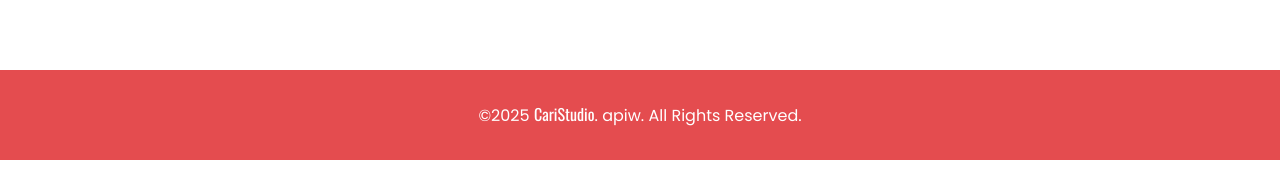
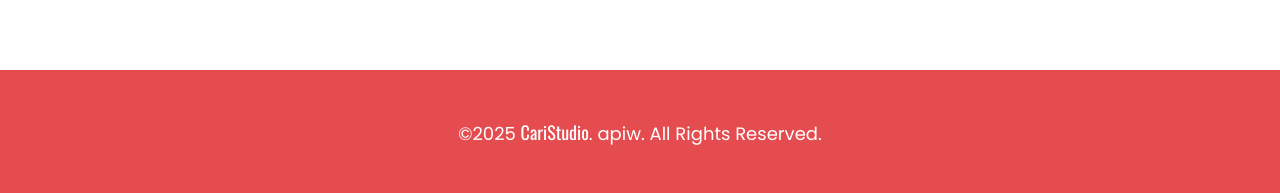
Before and after one commit to rafikahfi/caristudio-frontend, a React (Vite) app: page / in a window 1280 px wide. Shown: the part 730-923 px from the top of the page. Before the commit the page ends 890 px from the top, so only its background shows below. Built offline with nearby package versions, Linux system fonts and the light colour scheme; no server answers; what @radix-ui/themes would draw is missing.

Commit message:
Memperbaiki CSS pada Footer.jsx

```diff
--- a/src/components/Footer.jsx
+++ b/src/components/Footer.jsx
@@ -1,8 +1,8 @@
 function Footer() {
   return (
     <div className="bg-merah w-full">
-      <div className="px-6 sm:px-10 py-8 text-white text-center">
-        <p className="text-sm sm:text-base">
+      <div className="max-w-7xl mx-auto px-4 py-10 sm:py-12 text-white text-center">
+        <p className="text-base sm:text-lg">
           &copy;2025 <span className="font-oswald">CariStudio</span>. apiw. All Rights Reserved.
         </p>
       </div>
```
